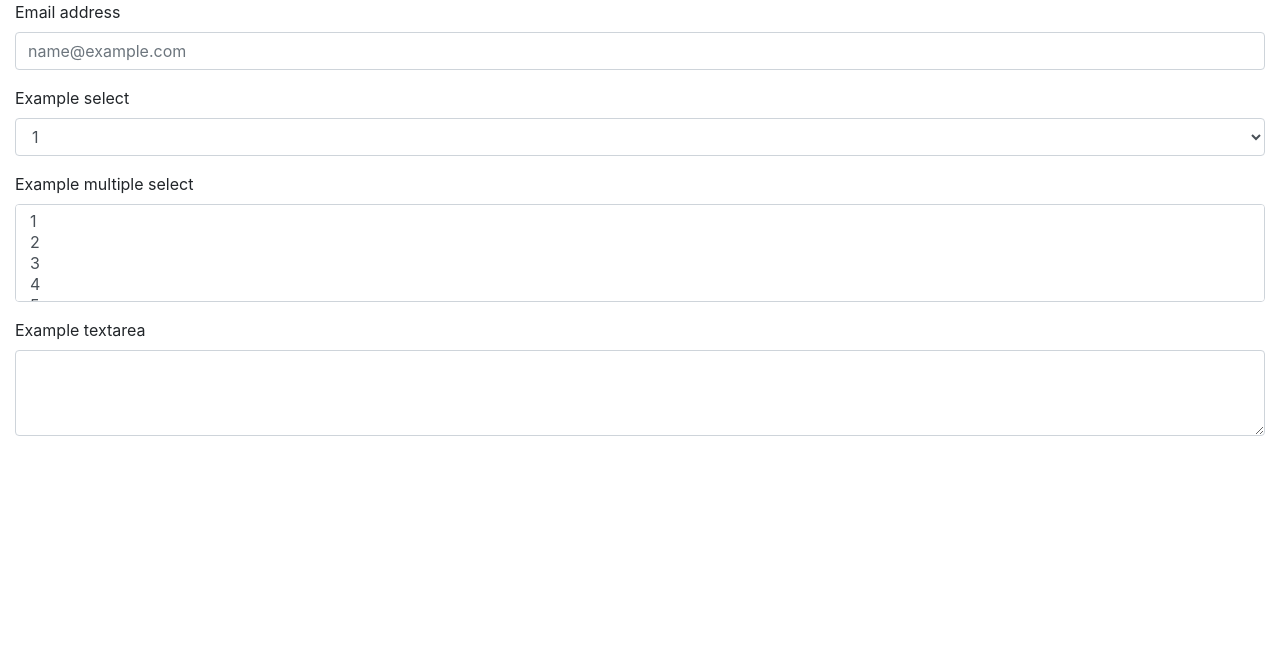
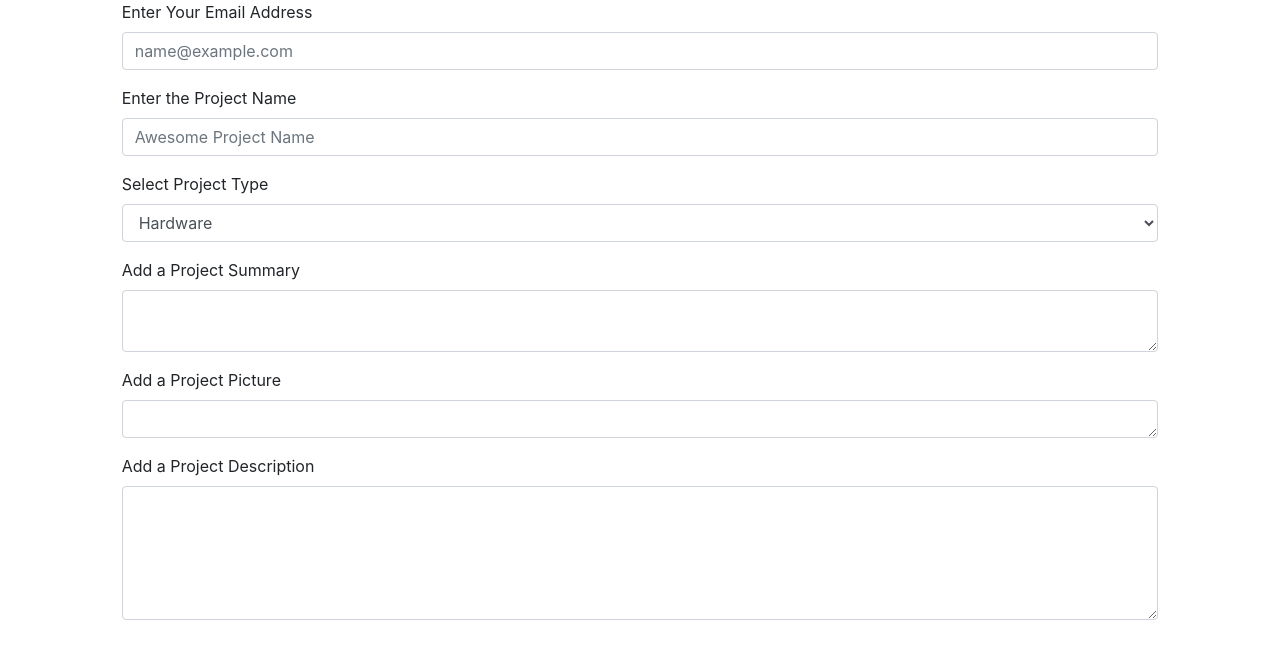
Before and after one commit to rachel-m-lynch/tinkershops, a Flask app: page /add_projects in a window 1280 px wide. Shown: the part 56-715 px from the top of the page. Run offline with Flask 2, Linux system fonts and the light colour scheme; some libraries are stand-ins or nearby versions.

Commit message:
Added another link to a route and worked on template file to add a project

```diff
--- a/templates/add-projects.html
+++ b/templates/add-projects.html
@@ -5,36 +5,36 @@
 {% block title %} Add A Project {% endblock %}
 
 {% block content %}
-  <div class="row align-items-center">
-    <div class="col align-self-center">
+  <div class="row justify-content-around">
+    <div class="col-10 align-self-center">
       <form>
         <div class="form-group">
-          <label for="exampleFormControlInput1">Email address</label>
+          <label for="exampleFormControlInput1">Enter Your Email Address</label>
           <input type="email" class="form-control" id="exampleFormControlInput1" placeholder="name@example.com">
         </div>
         <div class="form-group">
-          <label for="exampleFormControlSelect1">Example select</label>
-          <select class="form-control" id="exampleFormControlSelect1">
-            <option>1</option>
-            <option>2</option>
-            <option>3</option>
-            <option>4</option>
-            <option>5</option>
+          <label for="projectNameField">Enter the Project Name</label>
+          <input type="text" class="form-control" id="projectNameField" placeholder="Awesome Project Name">
+        </div>
+        <div class="form-group">
+          <label for="projectTypeSelection">Select Project Type</label>
+          <select class="form-control" id="projectTypeSelection">
+            <option>Hardware</option>
+            <option>Software</option>
+            <option>Combination</option>
           </select>
         </div>
         <div class="form-group">
-          <label for="exampleFormControlSelect2">Example multiple select</label>
-          <select multiple class="form-control" id="exampleFormControlSelect2">
-            <option>1</option>
-            <option>2</option>
-            <option>3</option>
-            <option>4</option>
-            <option>5</option>
-          </select>
+          <label for="projectSummaryField">Add a Project Summary</label>
+          <textarea class="form-control" id="projectSummaryField" rows="2"></textarea>
         </div>
         <div class="form-group">
-          <label for="exampleFormControlTextarea1">Example textarea</label>
-          <textarea class="form-control" id="exampleFormControlTextarea1" rows="3"></textarea>
+          <label for="projectPictureField">Add a Project Picture</label>
+          <textarea class="form-control" id="projectPictureField" rows="1"></textarea>
+        </div>
+        <div class="form-group">
+          <label for="projectDescriptionField">Add a Project Description</label>
+          <textarea class="form-control" id="projectDescriptionField" rows="5"></textarea>
         </div>
       </form>
     </div>
--- a/templates/base.html
+++ b/templates/base.html
@@ -23,11 +23,11 @@
   <div class="container-fluid">
   	<nav class="navbar navbar-expand-lg navbar-light bg-light">
 	  <a class="navbar-brand" href="/"><i class="fas fa-cogs"></i>Tinkershops</a>
-	  <button class="navbar-toggler" type="button" data-toggle="collapse" data-target="#navbarSupportedContent" aria-controls="navbarSupportedContent" aria-expanded="false" aria-label="Toggle navigation">
+	  <button class="navbar-toggler" type="button" data-toggle="collapse" data-target="#navbarContent" aria-controls="navbarContent" aria-expanded="false" aria-label="Toggle navigation">
 	    <span class="navbar-toggler-icon"></span>
 	  </button>
 
-	  <div class="collapse navbar-collapse" id="navbarSupportedContent">
+	  <div class="collapse navbar-collapse" id="navbarContent">
 	    <ul class="navbar-nav mr-auto">
 	      <li class="nav-item active">
 	        <a class="nav-link" href="/">Home<span class="sr-only">(current)</span></a>
@@ -44,6 +44,8 @@
 	          <a class="dropdown-item" href="/s_projects">Software Projects</a>
 	          <div class="dropdown-divider"></div>
 	          <a class="dropdown-item" href="/c_projects">Combination Projects</a>
+            <div class="dropdown-divider"></div>
+            <a class="dropdown-item" href="/add_projects">Add a Project</a>
 	        </div>
 	      </li>
 	      <li class="nav-item">
```
